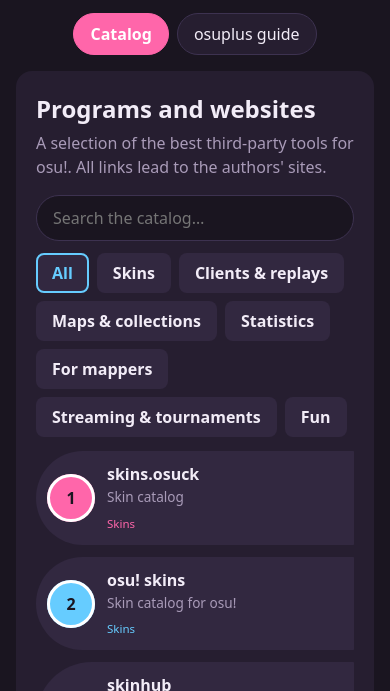
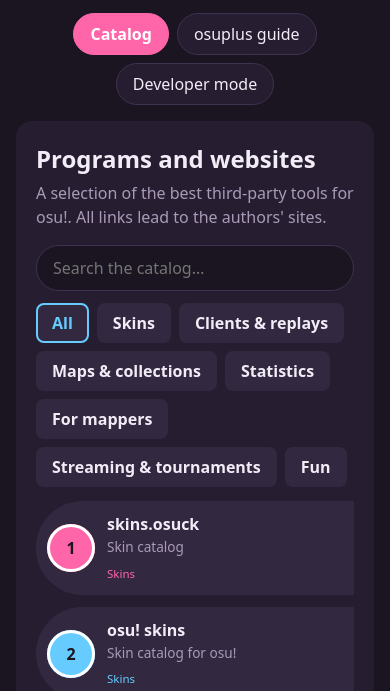
Before and after one commit to gg3737373737737-debug/OSUTOOLS, a plain HTML site: page index.html in a window 390 px wide. Shown: the part 131-822 px from the top of the page. Drawn offline with Linux system fonts and the light colour scheme.

Commit message:
Add files via upload

```diff
--- a/index.html
+++ b/index.html
@@ -27,6 +27,7 @@
 section.active{display:block}
 .guide ol{padding-left:22px}.guide li{margin:10px 0}
 .guide a{color:var(--blue)}
+code{background:var(--card2);border-radius:4px;padding:1px 6px;font-size:.9em}
 .guide h3{margin:20px 0 6px}
 .warn{background:var(--card2);border-left:4px solid #ffd166;border-radius:8px;padding:10px 14px;margin:14px 0}
 .btns{display:flex;gap:8px;flex-wrap:wrap;margin:12px 0}
@@ -61,8 +62,18 @@
 <nav id="nav">
   <button data-t="cat" id="n-cat"></button>
   <button data-t="guide" id="n-guide"></button>
+  <button data-t="dev" id="n-dev"></button>
 </nav>
 <main>
+<section id="dev" class="guide">
+  <h2 id="d-h2"></h2>
+  <p class="sub" id="d-intro"></p>
+  <h3 id="d-st"></h3>
+  <ol id="d-steps"></ol>
+  <h3 id="d-bt"></h3>
+  <ul id="d-br"></ul>
+  <div class="warn" id="d-warn"></div>
+</section>
 <section id="guide" class="guide">
   <h2 id="g-h2"></h2>
   <p class="sub" id="g-intro"></p>
@@ -94,7 +105,18 @@
     foot: 'Неофициальный проект, не связан с ppy Pty Ltd. osu! — торговая марка ppy.',
     doc: 'osu! Утилиты — каталог программ и сайтов',
     cats: {skins:'Скины', clients:'Клиенты и реплеи', maps:'Карты и коллекции', stats:'Статистика', mapping:'Мапперам', stream:'Стрим и турниры', fun:'Развлечения'},
-    tabCat: 'Каталог', tabGuide: 'osuplus — гайд',
+    tabCat: 'Каталог', tabGuide: 'osuplus — гайд', tabDev: 'Режим разработчика',
+    dH2: 'Как включить режим разработчика',
+    dIntro: 'Нужен, чтобы пользовательские скрипты (Tampermonkey, osuplus и др.) работали в браузерах на Chromium: Chrome, Edge, Opera, Brave.',
+    dSt: 'Общие шаги',
+    dSteps: [
+      'Открой страницу расширений в адресной строке: <code>chrome://extensions</code> (Chrome), <code>edge://extensions</code> (Edge), <code>opera://extensions</code> (Opera) или <code>brave://extensions</code> (Brave). Либо меню браузера → «Расширения» → «Управление расширениями».',
+      'Найди переключатель <b>«Режим разработчика»</b> (Developer mode) и включи его.',
+      'Обнови страницу osu! (F5), чтобы скрипт заработал.'
+    ],
+    dBt: 'Где находится переключатель',
+    dBr: ['<b>Chrome, Opera, Brave:</b> в правом верхнем углу страницы расширений.', '<b>Edge:</b> в левой панели страницы расширений, внизу.'],
+    dWarn: '<b>Если в Chrome новой версии это не помогло:</b> нажми «Сведения» у Tampermonkey на странице расширений и включи пункт <b>«Разрешить пользовательские скрипты»</b> (Allow User Scripts). В новых версиях Chrome он заменяет режим разработчика. Названия пунктов могут немного отличаться в зависимости от версии браузера. Точную инструкцию смотри в FAQ Tampermonkey.',
     gH2: 'osuplus — доп. возможности на сайте osu!',
     gIntro: 'Пользовательский скрипт (userscript) от oneplusone: добавляет новые функции на страницы osu! в браузере. Работает в Chrome, Firefox и Opera.',
     gBtn1: 'Тема на форуме osu!', gBtn2: 'Скачать скрипт (GitHub)', gBtn3: 'Исходный код',
@@ -104,7 +126,7 @@
     gSteps: [
       'Установи расширение для пользовательских скриптов: <b>Tampermonkey</b> (или Greasemonkey). Бери его только из официального магазина расширений своего браузера и убедись, что оно включено.',
       'Открой <a href="https://github.com/limjeck/osuplus/raw/master/osuplus.user.js" target="_blank" rel="noopener noreferrer">ссылку на скрипт osuplus.user.js</a> (версия 2.4.3). Tampermonkey откроет вкладку с предложением установки — подтверди установку.',
-      'В браузерах на Chromium (Chrome, Edge, Opera) может понадобиться включить «Режим разработчика» для расширений, иначе скрипт не запустится. Инструкция есть в FAQ Tampermonkey.',
+      'В браузерах на Chromium (Chrome, Edge, Opera) может понадобиться включить «Режим разработчика» для расширений, иначе скрипт не запустится. <a href="#dev" data-go="dev">Как это сделать →</a>',
       'Открой любую страницу osu! (osu.ppy.sh). Вверху появится красный баннер с просьбой ввести ключи osu!API.',
       'Получи ключи по <a href="https://github.com/limjeck/osuplus/blob/master/APIv2.md" target="_blank" rel="noopener noreferrer">инструкции автора (APIv2.md)</a>: нужны Client ID и Client Secret.',
       'Нажми «here» в красном баннере и вставь Client ID и Client Secret, когда скрипт попросит.'
@@ -118,7 +140,18 @@
     foot: 'Unofficial project, not affiliated with ppy Pty Ltd. osu! is a trademark of ppy.',
     doc: 'osu! Tools — catalog of programs and websites',
     cats: {skins:'Skins', clients:'Clients & replays', maps:'Maps & collections', stats:'Statistics', mapping:'For mappers', stream:'Streaming & tournaments', fun:'Fun'},
-    tabCat: 'Catalog', tabGuide: 'osuplus guide',
+    tabCat: 'Catalog', tabGuide: 'osuplus guide', tabDev: 'Developer mode',
+    dH2: 'How to enable Developer mode',
+    dIntro: 'Needed so that userscripts (Tampermonkey, osuplus, etc.) work in Chromium-based browsers: Chrome, Edge, Opera, Brave.',
+    dSt: 'General steps',
+    dSteps: [
+      'Open the extensions page from the address bar: <code>chrome://extensions</code> (Chrome), <code>edge://extensions</code> (Edge), <code>opera://extensions</code> (Opera) or <code>brave://extensions</code> (Brave). Or use the browser menu → Extensions → Manage extensions.',
+      'Find the <b>"Developer mode"</b> switch and turn it on.',
+      'Reload the osu! page (F5) so the script starts working.'
+    ],
+    dBt: 'Where the switch is',
+    dBr: ['<b>Chrome, Opera, Brave:</b> in the top-right corner of the extensions page.', '<b>Edge:</b> in the left sidebar of the extensions page, near the bottom.'],
+    dWarn: '<b>If that did not help in a recent Chrome:</b> click "Details" on Tampermonkey in the extensions page and turn on <b>"Allow User Scripts"</b>. In newer Chrome versions it replaces Developer mode. Option names may differ slightly between browser versions. See the Tampermonkey FAQ for exact instructions.',
     gH2: 'osuplus — extra features on the osu! website',
     gIntro: 'A userscript by oneplusone that adds new features to osu! web pages in your browser. Works in Chrome, Firefox and Opera.',
     gBtn1: 'osu! forum thread', gBtn2: 'Download script (GitHub)', gBtn3: 'Source code',
@@ -128,7 +161,7 @@
     gSteps: [
       'Install a userscript manager: <b>Tampermonkey</b> (or Greasemonkey). Get it only from your browser\'s official extension store and make sure it is enabled.',
       'Open the <a href="https://github.com/limjeck/osuplus/raw/master/osuplus.user.js" target="_blank" rel="noopener noreferrer">osuplus.user.js script link</a> (version 2.4.3). Tampermonkey will open a tab offering to install it — confirm the installation.',
-      'On Chromium-based browsers (Chrome, Edge, Opera) you may need to enable Developer Mode for extensions, otherwise the script will not run. See the Tampermonkey FAQ for instructions.',
+      'On Chromium-based browsers (Chrome, Edge, Opera) you may need to enable Developer Mode for extensions, otherwise the script will not run. <a href="#dev" data-go="dev">How to do it →</a>',
       'Open any osu! page (osu.ppy.sh). A red banner asking for your osu! API keys will appear at the top.',
       'Get the keys by following <a href="https://github.com/limjeck/osuplus/blob/master/APIv2.md" target="_blank" rel="noopener noreferrer">the author\'s instructions (APIv2.md)</a>: you need a Client ID and a Client Secret.',
       'Click "here" in the red banner and paste your Client ID and Client Secret when the script asks.'
@@ -160,6 +193,7 @@
   ['Score Inspector', 'Подробная статистика скоров и профиля', 'Detailed score and profile statistics', 'stats', 'https://github.com/darkchii/score-inspector'],
   ['osuplus', 'Скрипт с доп. функциями для сайта osu! (см. вкладку «osuplus — гайд»)', 'Userscript with extra features for the osu! website (see the "osuplus guide" tab)', 'stats', 'https://osu.ppy.sh/community/forums/topics/408541?n=1'],
   ['osu! expert+', 'Дополнительная статистика и анализ', 'Extra statistics and analysis', 'stats', 'https://github.com/inix1257'],
+  ['osu!chan', 'Сайт со статистикой игроков osu!', 'Player statistics site for osu!', 'stats', 'https://osuchan.syrin.me/'],
   ['osu!skills', 'Оценка навыков игрока', 'Player skill evaluation', 'stats', 'https://osuskills.com/'],
   ['circle-tracker', 'Запись твоих игр в документ и анализ', 'Records your plays to a document for analysis', 'stats', 'https://github.com/FunOrange/circle-tracker'],
   ['Mutualify', 'Просмотр мутуалов (взаимных подписок)', 'See your mutual follows', 'stats', 'https://mutualify.stanr.info/'],
@@ -183,13 +217,23 @@
 try { saved = localStorage.getItem('lang'); } catch (e) {}
 let lang = saved in I18N ? saved : ((navigator.language || '').toLowerCase().startsWith('ru') ? 'ru' : 'en');
 let cFilter = 'all', cQuery = '';
-let tab = location.hash === '#guide' ? 'guide' : 'cat';
+const TABS = ['cat', 'guide', 'dev'];
+let tab = TABS.includes(location.hash.slice(1)) ? location.hash.slice(1) : 'cat';
+function go(t){
+  tab = t; try { history.replaceState(null, '', t === 'cat' ? location.pathname : '#' + t); } catch (e) {}
+  render(); window.scrollTo(0, 0);
+}
 
 function render(){
   const t = I18N[lang];
-  $('n-cat').textContent = t.tabCat; $('n-guide').textContent = t.tabGuide;
+  $('n-cat').textContent = t.tabCat; $('n-guide').textContent = t.tabGuide; $('n-dev').textContent = t.tabDev;
   document.querySelectorAll('nav button').forEach(b => b.classList.toggle('active', b.dataset.t === tab));
-  $('cat').classList.toggle('active', tab === 'cat'); $('guide').classList.toggle('active', tab === 'guide');
+  TABS.forEach(k => $(k).classList.toggle('active', tab === k));
+  $('d-h2').textContent = t.dH2; $('d-intro').textContent = t.dIntro;
+  $('d-st').textContent = t.dSt; $('d-bt').textContent = t.dBt;
+  $('d-steps').innerHTML = t.dSteps.map(x => `<li>${x}</li>`).join('');
+  $('d-br').innerHTML = t.dBr.map(x => `<li>${x}</li>`).join('');
+  $('d-warn').innerHTML = t.dWarn;
   $('g-h2').textContent = t.gH2; $('g-intro').textContent = t.gIntro;
   $('g-btns').innerHTML = `<a href="https://osu.ppy.sh/community/forums/topics/408541?n=1" target="_blank" rel="noopener noreferrer">${t.gBtn1}</a><a href="https://github.com/limjeck/osuplus/raw/master/osuplus.user.js" target="_blank" rel="noopener noreferrer">${t.gBtn2}</a><a class="alt" href="https://github.com/limjeck/osuplus" target="_blank" rel="noopener noreferrer">${t.gBtn3}</a>`;
   $('g-ft').textContent = t.gFt; $('g-st').textContent = t.gSt;
@@ -224,9 +268,10 @@
   try { localStorage.setItem('lang', lang); } catch (e) {}
   render();
 });
-document.querySelectorAll('nav button').forEach(b => b.onclick = () => {
-  tab = b.dataset.t; try { history.replaceState(null, '', tab === 'guide' ? '#guide' : location.pathname); } catch (e) {}
-  render();
+document.querySelectorAll('nav button').forEach(b => b.onclick = () => go(b.dataset.t));
+document.addEventListener('click', e => {
+  const a = e.target.closest('a[data-go]');
+  if (a) { e.preventDefault(); go(a.dataset.go); }
 });
 $('c-search').oninput = e => { cQuery = e.target.value; render(); };
 render();
```
